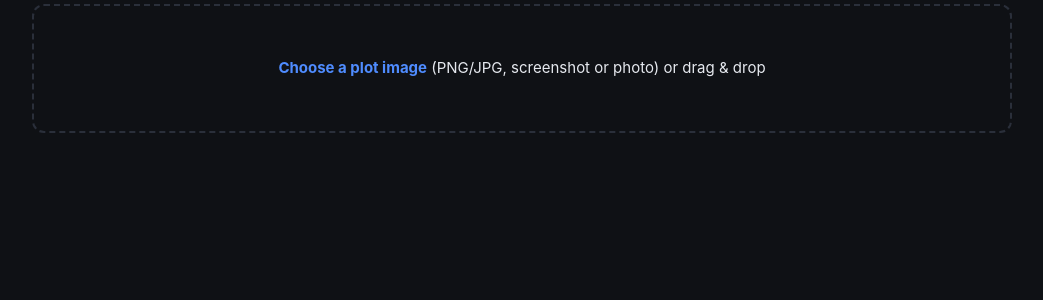
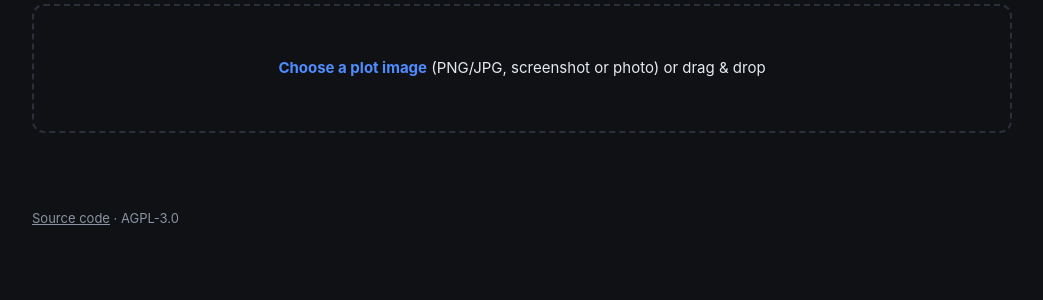
Before and after one commit to sgjlee0520/scrooge, a Flask app: page /plots in a window 1280 px wide. Shown: the part 239-539 px from the top of the page, without its empty margins (118-1161 px from the left). Run offline with Flask 3, Linux system fonts and the light colour scheme; some libraries are stand-ins or nearby versions.

Commit message:
Add source code link to page footers (AGPL network clause)
Co-Authored-By: Claude Fable 5 <noreply@anthropic.com>

```diff
--- a/templates/index.html
+++ b/templates/index.html
@@ -104,6 +104,9 @@
     </div>
     <p id="meta"></p>
   </div>
+  <footer style="margin-top:48px;color:var(--muted);font-size:13px">
+    <a href="https://github.com/sgjlee0520/token-scrooge" style="color:var(--muted)">Source code</a> · AGPL-3.0
+  </footer>
 </main>
 
 <script>
--- a/templates/plots.html
+++ b/templates/plots.html
@@ -133,6 +133,9 @@
       <button class="primary" data-dl="py">Download .py (matplotlib)</button>
     </div>
   </div>
+  <footer style="margin-top:48px;color:var(--muted);font-size:13px">
+    <a href="https://github.com/sgjlee0520/token-scrooge" style="color:var(--muted)">Source code</a> · AGPL-3.0
+  </footer>
 </main>
 
 <script>
```
